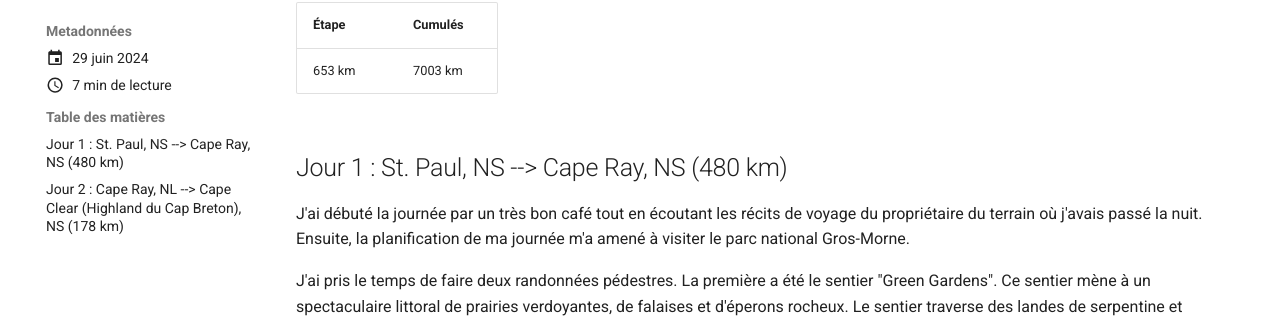
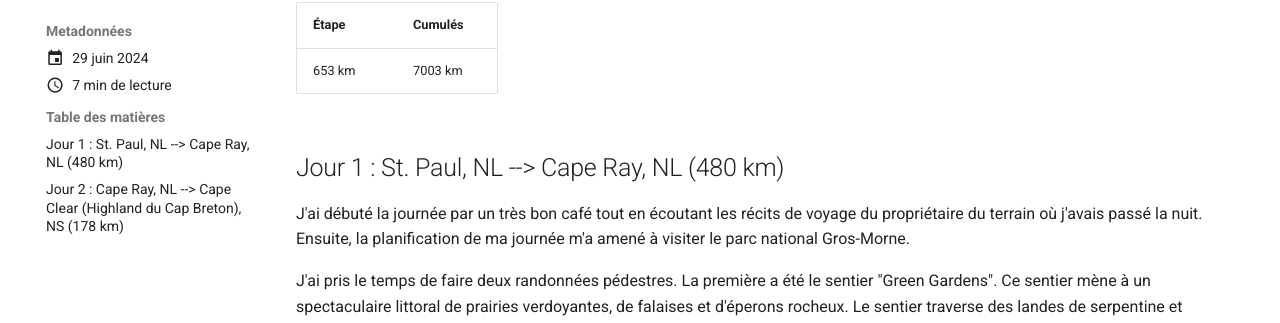
Before and after one commit to partiexplorer/partiexplorer.github.io, an MkDocs documentation site: the page built from docs/blog/posts/016.md, in a window 1280 px wide and 900 px high. Shown: the part 267-590 px from the top of the window. Built offline with MkDocs 1.6.1 and Material for MkDocs 9.7.7, drawn with Linux system fonts in a browser that asks for light colours; comment, search, counter and statistics services are not loaded.

Commit message:
fix typo Étape 16

```diff
--- a/docs/blog/posts/016.md
+++ b/docs/blog/posts/016.md
@@ -17,7 +17,7 @@ tags:
 |---------|-------------|
 |  653 km |     7003 km |
 
-## Jour 1 : St. Paul, NS --> Cape Ray, NS (480 km)
+## Jour 1 : St. Paul, NL --> Cape Ray, NL (480 km)
 
 J'ai débuté la journée par un très bon café tout en écoutant les récits de voyage du propriétaire du terrain où j'avais passé la nuit. Ensuite, la planification de ma journée m'a amené à visiter le parc national Gros-Morne.
 
```
